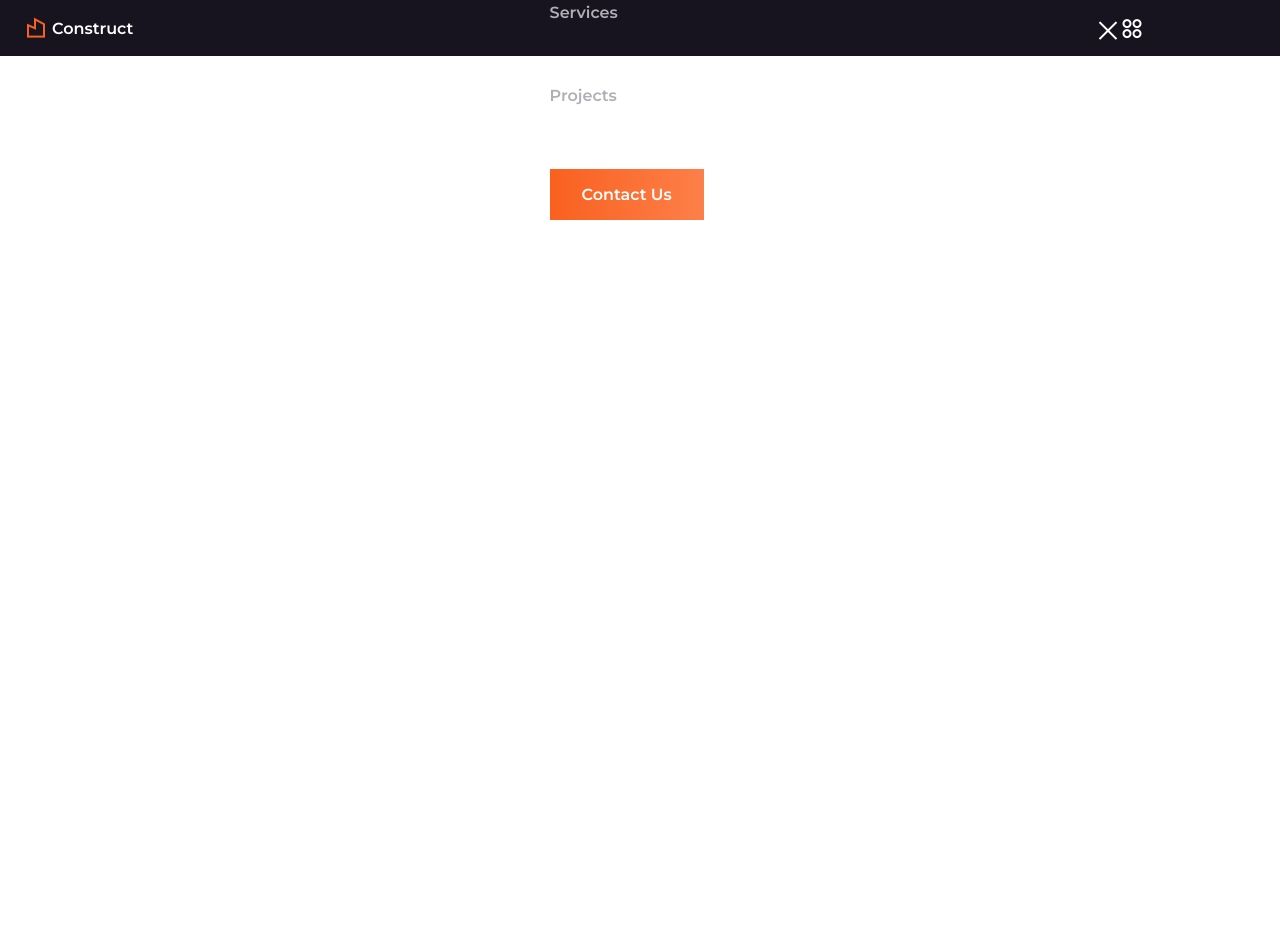
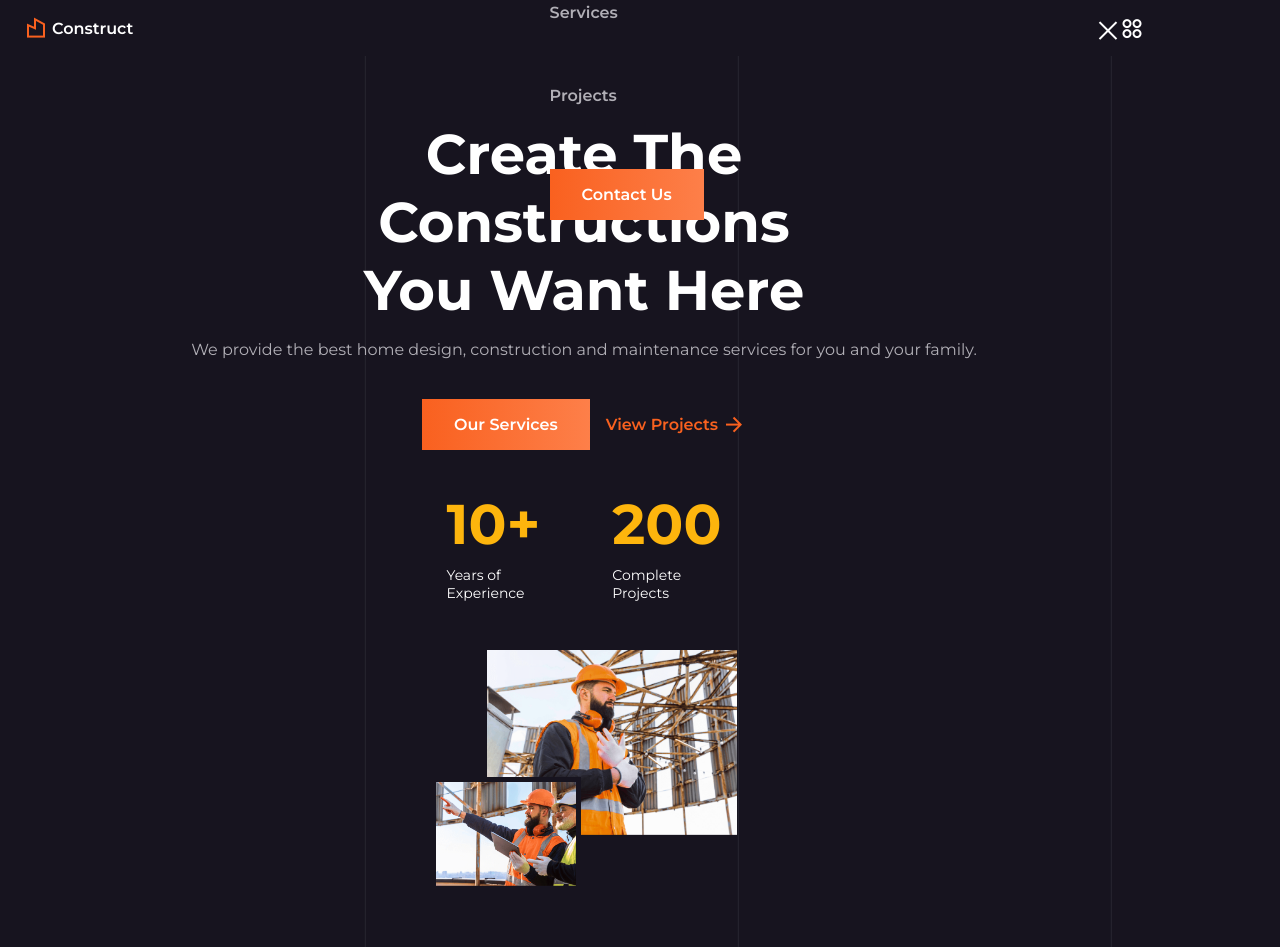
Before and after one commit to LeinadAlberto/Responsive-Construction-Website-Design-Using-HTML-CSS-JS, a plain HTML site: page index.html in a window 1280 px wide. Before the commit the page ends 800 px from the top, so only its background shows below. Drawn offline with nearby package versions, Linux system fonts and the light colour scheme.

Commit message:
Home section, completed

```diff
--- a/assets/css/styles.css
+++ b/assets/css/styles.css
@@ -220,7 +220,89 @@ img {
 
 
 /*=============== HOME ===============*/
+.home {
+	position: relative;
+	background-color: var(--black-color);
+}
 
+.home__container {
+	position: relative;
+	row-gap: 3rem;
+	padding-block: 2.5rem 6rem;
+}
+
+.home__content {
+	row-gap: 2.5rem;
+}
+
+.home__data {
+	text-align: center;
+}
+
+.home__title {
+	color: var(--white-color);
+	font-size: var(--big-font-size);
+	font-weight: var(--font-bold);
+	margin-bottom: 1rem;
+}
+
+.home__description {
+	margin-bottom: 2.5rem;
+	color: var(--text-color-light);
+}
+
+.home__buttons {
+	display: flex;
+	justify-content: center;
+	align-items: center;
+	gap: 1rem;
+}
+
+.home__info {
+	display: flex;
+	justify-content: center;
+	column-gap: 4.5rem;
+}
+
+.home__info-title {
+	color: var(--second-color);
+	font-size: var(--big-font-size);
+	font-weight: var(--font-bold);
+	margin-bottom: .5rem;
+}
+
+.home__info-description {
+	font-size: var(--small-font-size);
+	color: var(--white-color);
+}
+
+.home__images {
+	position: relative;
+	justify-self: center;
+}
+
+.home__img-1 {
+	width: 250px;
+	margin-left: 3.5rem;
+}
+
+.home__img-2 {
+	width: 150px;
+	border: 5px solid var(--black-color);
+	position: absolute;
+	left: 0;
+	bottom: -3.5rem;
+}
+
+.home__lines {
+	position: absolute;
+	top: 0;
+	left: 0;
+	width: 100%;
+	height: 100%;
+	object-fit: cover;
+	object-position: right;
+}
 
 /*=============== BUTTON ===============*/
 .button {
@@ -235,6 +317,26 @@ img {
 .button:hover {
 	box-shadow: 0 8px 32px hsla(19, 95%, 55%, .3);
 	color: var(--white-color);
+}
+
+.button__link {
+	display: flex;
+	align-items: center;
+	column-gap: .25rem;
+	color: var(--first-color);
+}
+
+.button__link span {
+	font-weight: var(--font-semi-bold);
+}
+
+.button__link i {
+	font-size: 1.5rem;
+	transition: transform .4s;
+}
+
+.button__link:hover i {
+	transform: translateX(.25rem);
 }
 
 /*=============== ABOUT ===============*/
--- a/index.html
+++ b/index.html
@@ -98,6 +98,78 @@
 			<!--==================== HOME ====================-->
 			<section class="home section" id="home">
 
+				<img src="assets/img/home-lines-bg.svg" alt="image" class="home__lines">
+
+				<div class="home__container container grid">
+
+					<div class="home__content grid">
+
+						<div class="home__data">
+
+							<h1 class="home__title">
+
+								Create The <br>
+								Constructions <br>
+								You Want Here
+
+							</h1>
+
+							<p class="home__description">
+
+								We provide the best home design, construction and
+								maintenance services for you and your family.
+
+							</p>
+
+							<div class="home__buttons">
+
+								<a href="#services" class="button">Our Services</a>
+
+								<a href="#projects" class="button__link">
+
+									<span>View Projects</span>
+
+									<i class="ri-arrow-right-line"></i>
+
+								</a>
+
+							</div><!-- /.home__buttons -->
+
+						</div><!-- /.home__data -->
+
+						<div class="home__info">
+
+							<div>
+
+								<h3 class="home__info-title">10+</h3>
+
+								<p class="home__info-description">Years of <br> Experience</p>
+
+							</div>
+
+							<div>
+
+								<h3 class="home__info-title">200</h3>
+
+								<p class="home__info-description">Complete <br> Projects</p>
+
+							</div>
+
+
+						</div><!-- /.home__info -->
+
+					</div><!-- /.home__content -->
+
+					<div class="home__images">
+
+						<img src="assets/img/home-img-1.png" alt="image" class="home__img-1">
+
+						<img src="assets/img/home-img-2.png" alt="image" class="home__img-2">
+
+					</div><!-- /.home__images -->
+
+				</div><!-- /.home__container -->
+
 			</section>
 
 			<!--==================== ABOUT ====================-->
```
